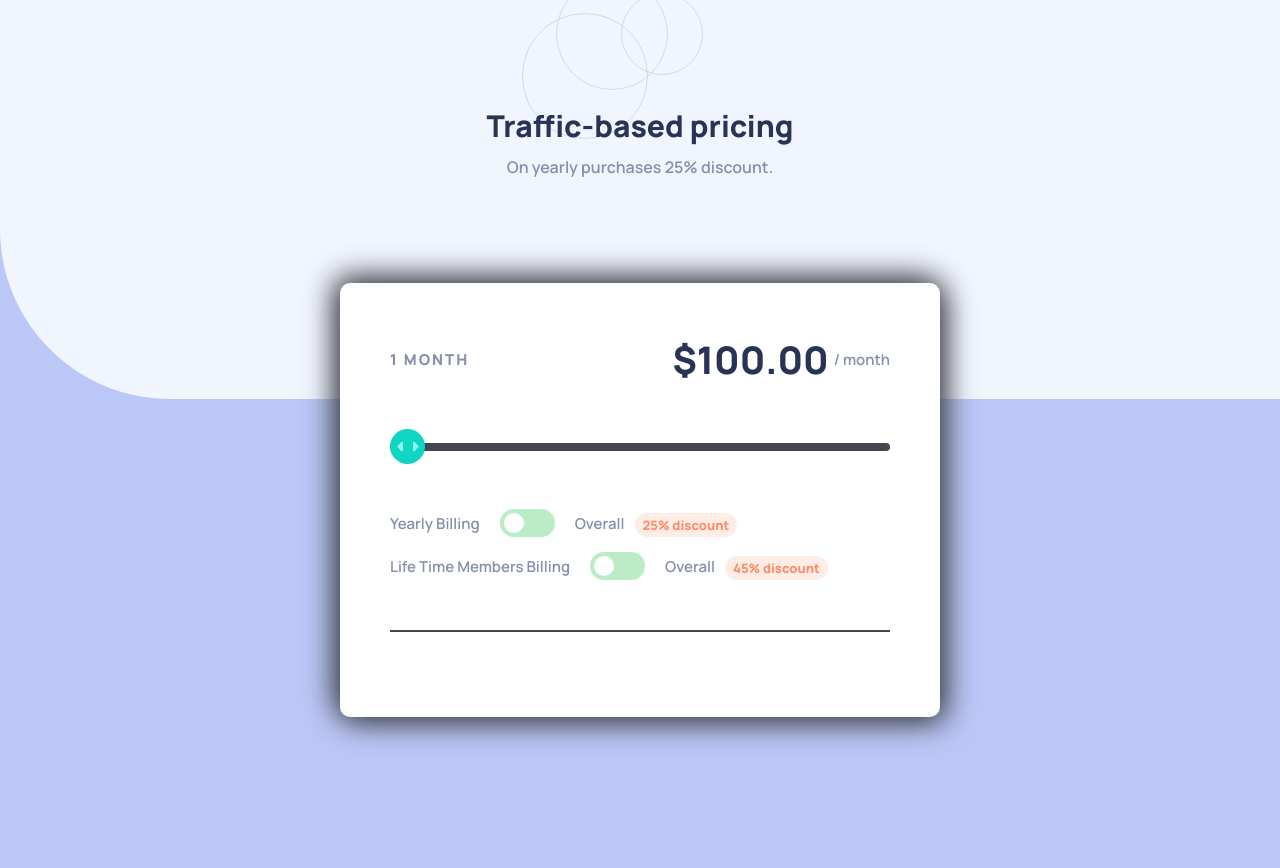
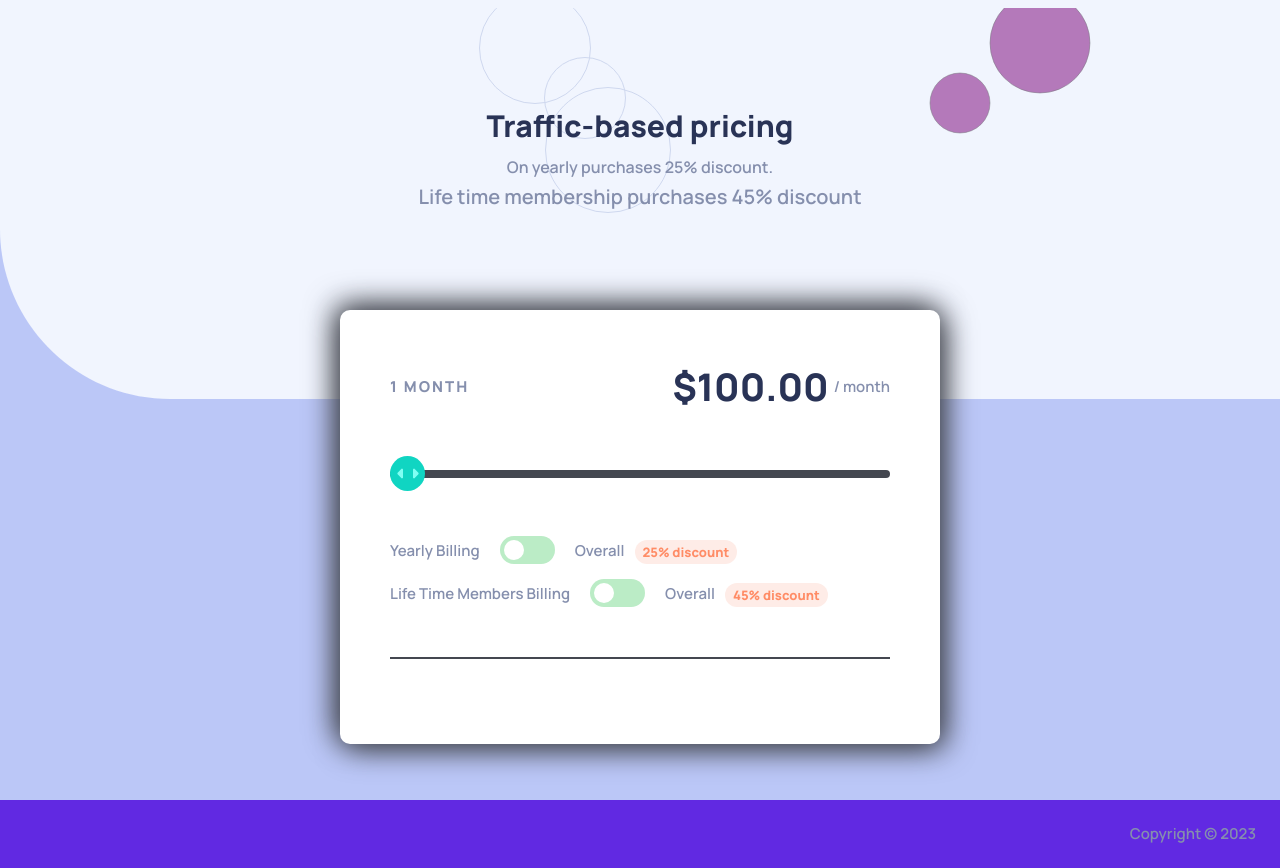
Before and after one commit to nazmul-piash/active-pricing, a Vue app: page / in a window 1280 px wide. Before the commit the page ends 800 px from the top, so only its background shows below. Built offline with nearby package versions, Linux system fonts and the light colour scheme.

Commit message:
designe added

```diff
--- a/index.html
+++ b/index.html
@@ -4,7 +4,7 @@
     <meta charset="UTF-8" />
     <link rel="icon" href="/favicon.ico" />
     <meta name="viewport" content="width=device-width, initial-scale=1.0" />
-    <title>Vite App</title>
+    <title>Pricing App</title>
   </head>
   <body>
     <div id="app"></div>
--- a/src/App.vue
+++ b/src/App.vue
@@ -1,12 +1,15 @@
 <template>
   <PricingBlock />
+  <Footer />
 </template>
 
 <script>
 import PricingBlock from "./components/PricingBlock.vue";
+import Footer from "./components/Footer.vue";
+
 export default {
   components: {
-    PricingBlock,
+    PricingBlock,Footer
   },
 };
 </script>
--- /dev/null
+++ b/src/components/Footer.vue
@@ -0,0 +1,16 @@
+<template>
+    <div class="footer">
+        <p>Copyright © 2023 </p>
+    </div>
+</template>
+
+<style scoped>
+.footer {
+    text-align: end;
+    border-top: 1px solid rgb( rgb(207, 226, 121));
+    padding: 23px 24px 24px;
+    background-color:rgb(97, 41, 226);
+    transition: border-top .5s,background-color .5s;
+}
+
+</style>
--- a/src/components/PricingBlock.vue
+++ b/src/components/PricingBlock.vue
@@ -5,6 +5,9 @@
         <h1 class="pricing-title">Traffic-based pricing</h1>
         <h2 class="pricing-subtitle">
          On yearly purchases 25% discount.
+        </h2>
+        <h2 class="pricing-sub-subtitle">
+          Life time membership purchases 45% discount
         </h2>
       </div>
       <div class="pricing-card">
@@ -46,6 +49,11 @@
   font-weight: 800;
   color: var(--c-dark-desaturated-blue);
 }
+.pricing-sub-subtitle{
+  text-align: center;
+  font-weight: 600;
+  font-size: 20px;
+}
 .pricing-subtitle {
   font-weight: 600;
   font-size: 16px;
--- a/src/components/PricingBlockCard.vue
+++ b/src/components/PricingBlockCard.vue
@@ -8,34 +8,27 @@
       </div>
     </div>
 
-    <input
-      class="pricing-range"
-      v-model="rangeValue"
-      min="1"
-      max="4"
-      type="range"
-    />
+    <input class="pricing-range" v-model="rangeValue" min="1" max="4" type="range" />
     <div class="">
       <div class="period-block">
+
         <p class="period-paragraph">Yearly Billing </p>
         <label class="period-checkbox-group">
-        <input @click="togglePeriod" class="period-checkbox" id="checkbox1" type="checkbox" />
+          <input @click="togglePeriod" class="period-checkbox" id="checkbox1" type="redio " />
           <span class="period-checkbox-round"></span>
         </label>
         <p class="period-paragraph">
-        Overall <span class="discount discount-desc">25% discount</span
-        ><span class="discount discount-mob">-25%</span>
+          Overall <span class="discount discount-desc">25% discount</span><span class="discount discount-mob">-25%</span>
         </p>
       </div>
       <div class="period-block">
         <p class="period-paragraph">Life Time Members Billing </p>
         <label class="period-checkbox-group">
-        <input @click="togglePeriod" class="period-checkbox" id="checkbox2" type="checkbox" />
+          <input @click="togglePeriod" class="period-checkbox" id="checkbox2" type="redio" />
           <span class="period-checkbox-round"></span>
         </label>
         <p class="period-paragraph">
-        Overall <span class="discount discount-desc">45% discount</span
-        ><span class="discount discount-mob">-45%</span>
+          Overall <span class="discount discount-desc">45% discount</span><span class="discount discount-mob">-45%</span>
         </p>
       </div>
     </div>
@@ -46,7 +39,6 @@
 
 
   </div>
-
 </template>
 
 <script>
@@ -81,7 +73,7 @@
       updatePageviews();
     }
 
-    function lifetimeDiscountCalculation(){
+    function lifetimeDiscountCalculation() {
       if (lifitimeBilling.value === true) {
         finalPrice.value = Math.floor(rowPrice.value - rowPrice.value * 0.45);
       } else if (lifitimeBilling.value === false) {
@@ -97,10 +89,10 @@
       const checkbox2 = document.getElementById("checkbox2");
 
       if (event.target === checkbox1 && event.target !== checkbox2) {
+
         checkbox2.checked = false;
         yearlyBilling.value = !yearlyBilling.value;
         discountCalculation();
-
       } else if (event.target === checkbox2 && event.target !== checkbox1) {
         checkbox1.checked = false;
         lifitimeBilling.value = !lifitimeBilling.value;
@@ -153,26 +145,31 @@
   box-shadow: 5px 5px 30px var(--c-light-grayish-blue),
     -5px -5px 30px var(--c-light-grayish-blue);
 }
+
 .tariff-block {
   display: flex;
   justify-content: space-between;
   align-items: center;
 }
+
 .price-group {
   display: flex;
   align-items: center;
 }
+
 .pageviews {
   text-transform: uppercase;
   letter-spacing: 2px;
   font-weight: 800;
 }
+
 .price {
   padding-right: 5px;
   font-size: 38px;
   font-weight: 800;
   color: var(--c-dark-desaturated-blue);
 }
+
 .pricing-range[type="range"] {
   -webkit-appearance: none;
   width: 100%;
@@ -180,6 +177,7 @@
   margin: 50px 0;
   padding: 12px 0;
 }
+
 .pricing-range[type="range"]::-webkit-slider-thumb {
   pointer-events: none;
   -webkit-appearance: none;
@@ -194,17 +192,21 @@
   margin-top: -14px;
   transition: 0.3s ease;
 }
+
 .pricing-range[type="range"]:hover::-webkit-slider-thumb {
   background-color: var(--c-soft-cyan);
   transition: 0.3s ease;
 }
+
 .pricing-range[type="range"]:active::-webkit-slider-thumb {
   background-color: var(--c-strong-cyan);
   transition: 0.3s ease;
 }
+
 .pricing-range[type="range"]:focus {
   outline: none;
 }
+
 .pricing-range[type="range"]::-ms-track {
   width: 100%;
   cursor: pointer;
@@ -212,6 +214,7 @@
   border-color: transparent;
   color: transparent;
 }
+
 .pricing-range[type="range"]::-webkit-slider-runnable-track {
   width: 100%;
   height: 8.4px;
@@ -219,17 +222,21 @@
   background: var(--c-light-grayish-blue);
   border-radius: 50px;
 }
+
 .pricing-range[type="range"]::-ms-fill-lower {
   background-color: #5082e0;
 }
+
 .pricing-range[type="range"]::-moz-range-progress {
   background-color: #5082e0;
 }
+
 .period-block {
   margin-bottom: 15px;
   display: flex;
   align-items: center;
 }
+
 .period-checkbox-group {
   position: relative;
   display: inline-block;
@@ -237,18 +244,23 @@
   height: 28px;
   margin: 0 20px;
 }
+
 .period-checkbox {
   display: none;
 }
-.period-checkbox:checked + .period-checkbox-round {
+
+.period-checkbox:checked+.period-checkbox-round {
   background-color: var(--c-strong-cyan);
 }
-.period-checkbox:focus + .period-checkbox-round {
+
+.period-checkbox:focus+.period-checkbox-round {
   box-shadow: 0 0 1px var(--c-strong-cyan);
 }
-.period-checkbox:checked + .period-checkbox-round:before {
+
+.period-checkbox:checked+.period-checkbox-round:before {
   transform: translateX(27px);
 }
+
 .period-checkbox-round {
   position: absolute;
   top: 0;
@@ -261,10 +273,12 @@
   border-radius: 34px;
   transition: 0.3s ease;
 }
+
 .period-checkbox-round:hover {
   background-color: var(--c-soft-cyan);
   transition: 0.3s ease;
 }
+
 .period-checkbox-round:before {
   position: absolute;
   content: "";
@@ -276,6 +290,7 @@
   transition: 0.4s;
   border-radius: 50%;
 }
+
 .discount {
   position: absolute;
   margin-left: 10px;
@@ -286,32 +301,40 @@
   font-weight: 800;
   border-radius: 50px;
 }
+
 .discount-desc {
   display: inline-block;
 }
+
 .discount-mob {
   display: none;
 }
+
 .hr-line {
   margin: 50px 0 35px 0;
   border: 1px solid var(--c-light-grayish-blue);
   /* border: 2px solid var(--c-very-pale-blue); */
 }
+
 .submit-block {
   display: flex;
   align-items: center;
   justify-content: space-between;
 }
+
 .info-group div {
   display: flex;
   align-items: center;
 }
+
 .info-group div img {
   width: 12px;
 }
+
 .info-group div p {
   padding: 5px 0 5px 15px;
 }
+
 .pricing-btn {
   border: none;
   outline: none;
@@ -327,6 +350,7 @@
   border-radius: 50px;
   transition: 0.3s ease;
 }
+
 .pricing-btn:hover {
   color: var(--c-white);
   transition: 0.3s ease;
@@ -336,27 +360,33 @@
   .pricing-card-container {
     width: 500px;
   }
+
   .tariff-block {
     display: flex;
     flex-direction: column;
     align-items: center;
     justify-content: center;
   }
+
   .pageviews {
     padding-bottom: 15px;
   }
+
   .discount-desc {
     display: none;
   }
+
   .discount-mob {
     display: inline-block;
   }
+
   .submit-block {
     display: flex;
     flex-direction: column;
     align-items: center;
     justify-content: center;
   }
+
   .info-group {
     display: flex;
     flex-direction: column;
@@ -369,14 +399,17 @@
   .pricing-card-container {
     width: 350px;
   }
+
   .pricing-range[type="range"] {
     margin: 25px 0;
   }
+
   .period-block {
     display: flex;
     flex-direction: column;
     align-items: center;
   }
+
   .period-checkbox-group {
     margin: 15px 0;
   }
@@ -386,13 +419,14 @@
   .pricing-card-container {
     width: 350px;
   }
+
   .period-block {
     display: flex;
     flex-direction: column;
     align-items: center;
   }
+
   .period-checkbox-group {
     margin: 15px 0;
   }
-}
-</style>
+}</style>
--- /dev/null
+++ b/src/components/Top-menu.vue
@@ -0,0 +1,5 @@
+<script>
+export default {
+  name: 'TopMenu',
+};
+</script>
```
Also changed, not shown: src/assets/images/pattern-circles.svg, src/components/Header.vue (added). Lines whose indentation alone changed are shown as unchanged.
